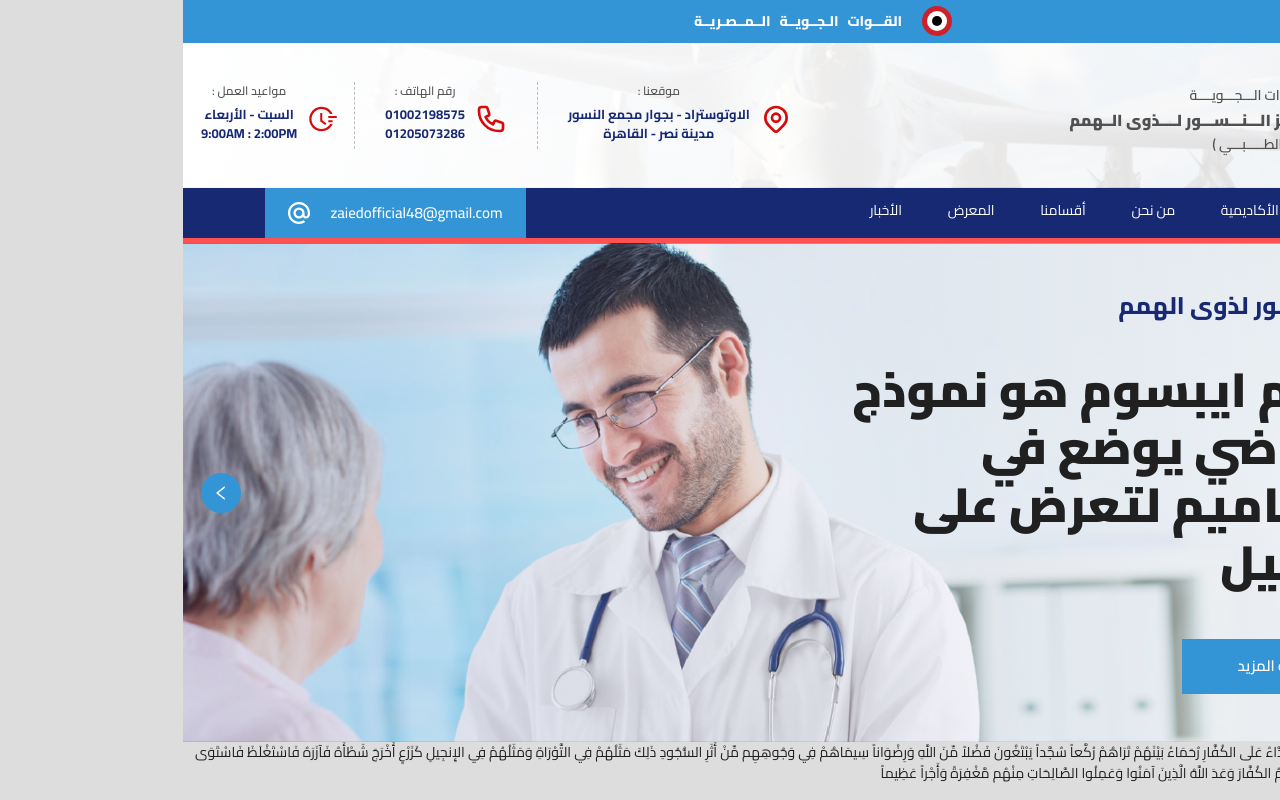
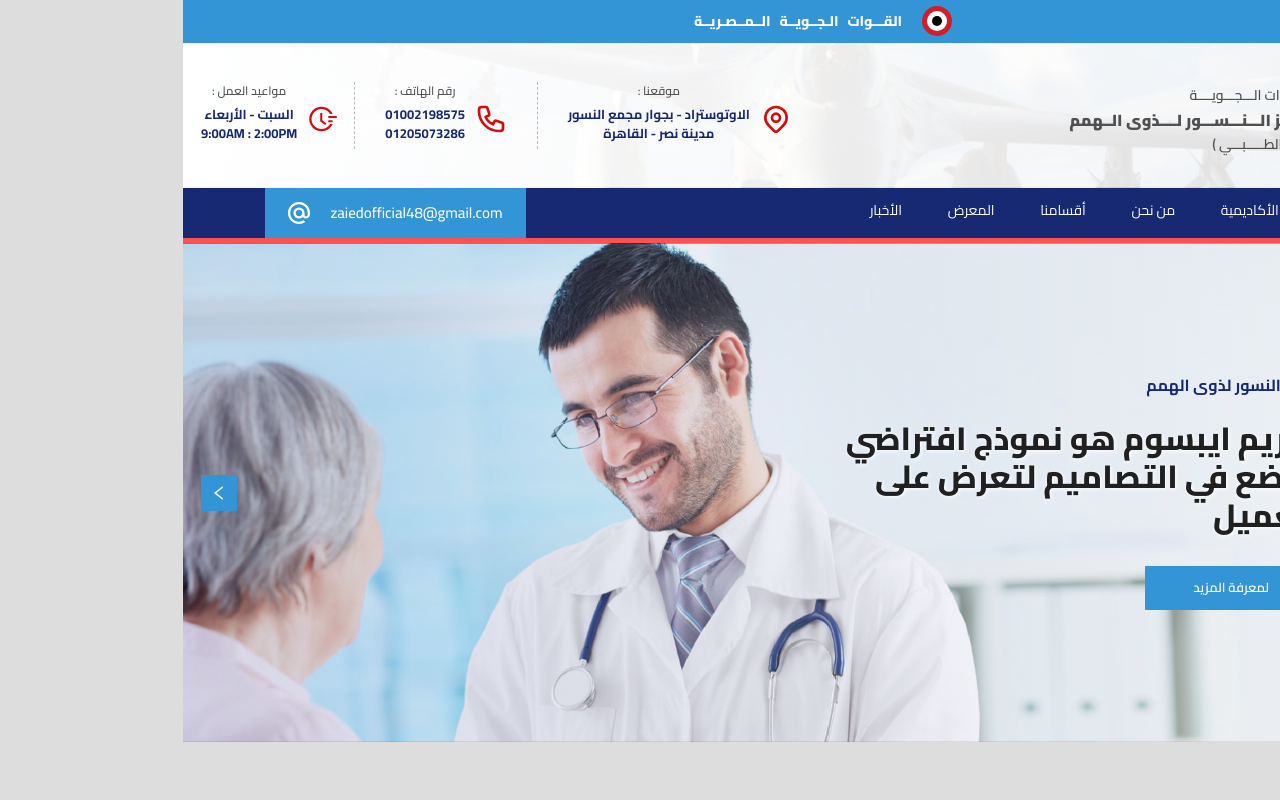
Before and after one commit to mmm-066550/ZMC_website, a Next.js app: page / in a window 1280 px wide. Built offline with nearby package versions, Linux system fonts and the light colour scheme.

Commit message:
19-9-2023 9:30PM

```diff
--- a/components/HeroSlider/HeroSlide/index.jsx
+++ b/components/HeroSlider/HeroSlide/index.jsx
@@ -20,9 +20,9 @@ export default function HeroSlide({ el, darkBg }) {
       <div className={styles.slide__content}>
         <div className="container h-100">
           <div className="row h-100">
-            <div className="col-6">
+            <div className=" col-12 col-md-7 col-lg-6">
               <div className="d-flex align-items-center h-100">
-                <div className="d-inline-flex flex-column align-items-start">
+                <div className="d-inline-flex flex-column align-items-md-start text-center text-md-end align-items-center">
                   <h6 className={styles.heading}>مركز النسور لذوى الهمم</h6>
                   <h1 className={styles.slogan}>
                     لوريم ايبسوم هو نموذج افتراضي يوضع في التصاميم لتعرض على
--- a/components/HeroSlider/index.jsx
+++ b/components/HeroSlider/index.jsx
@@ -13,7 +13,7 @@ import styles from "./.module.scss";
 export default function HeroSlider() {
   return (
     <div className={styles.hero__slider__wrapper}>
-      <div className={styles.swiper__nav__btns}>
+      <div className={`${styles.swiper__nav__btns} d-none d-xl-flex`}>
         <div className={`container ${styles.wide}`}>
           <button className={styles.swiper_button_next}>
             <AiOutlineRight className={styles.icon} />
--- a/components/MainLayout/index.jsx
+++ b/components/MainLayout/index.jsx
@@ -24,7 +24,7 @@ export default function MainLayout({ children }) {
         setMobileMenuOpen={setMobileMenuOpen}
       />
       <HeroSlider />
-      {children}
+      {/* {children} */}
     </main>
   );
 }
```
Also changed, not shown: components/HeroSlider/.module.scss, components/HeroSlider/HeroSlide/.module.scss, components/MainNavbar/.module.scss.
